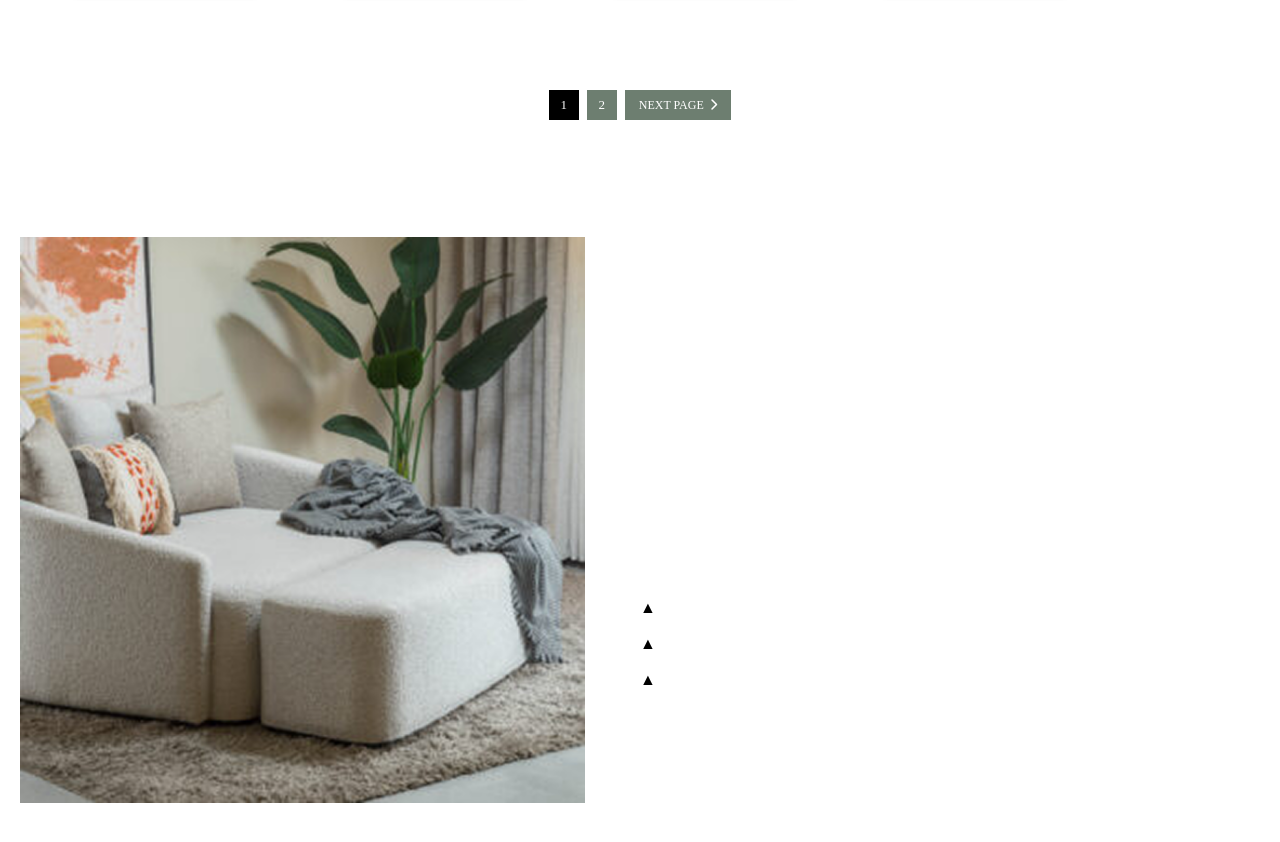
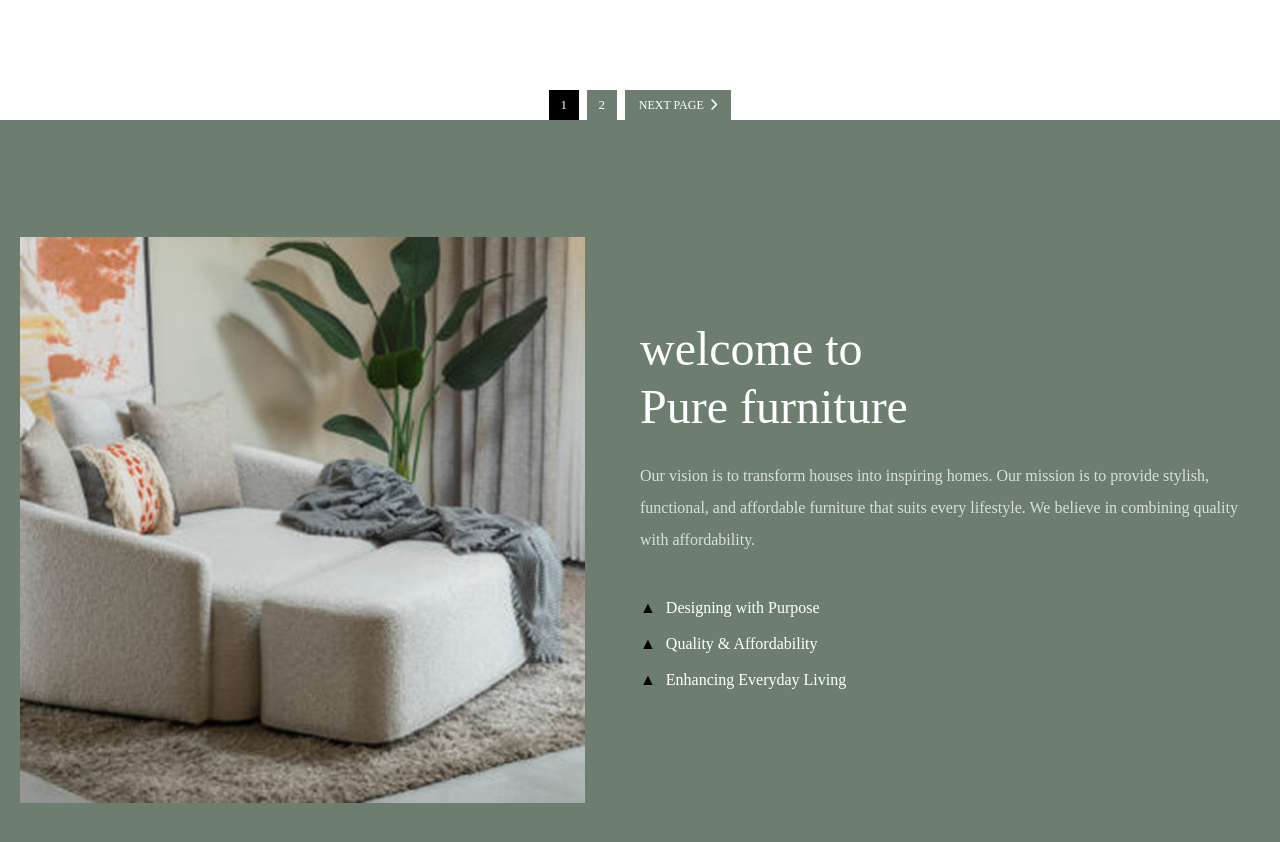
Before and after one commit to mohawed442/demoHomunity, a plain HTML site: page index.html in a window 1280 px wide. Shown: the part 1480-2322 px from the top of the page. Drawn offline with Linux system fonts and the light colour scheme; a web font is replaced by a local one.

Commit message:
merge menna into main

```diff
--- a/css/main.css
+++ b/css/main.css
@@ -165,7 +165,7 @@ box-shadow: 0px 4px 4px rgba(4, 4, 4, 0.65);
 /* End  pagination container */
 body {
   font-family: var(--font);
-  background-color: var(--backGroundColor);
+  background-color:var(--backgroundLastsction);
   color: var(--colorText);
 }
 /* nav */
@@ -194,13 +194,14 @@ section div div button span{
 
 
 
-.section {
+.last-section {
   min-height: 100vh;
-  background-color: var(--backgroundLastsction);
+  background-color: #6D7E70;
 }
 
 .section-img {
   width: 90%;
+  height: auto;
   margin-left: 20px;
 }
 
--- a/index.html
+++ b/index.html
@@ -148,7 +148,7 @@
 
 
 
-        <div class="container-fluid section d-flex align-items-center">
+        <div class="container-fluid last-section d-flex align-items-center">
   <div class="row w-100">
     <div class="col-md-6 p-0 d-flex justify-content-start">
       <img src="img/m.16.png" class="img-fluid section-img" alt="Furniture">
```
